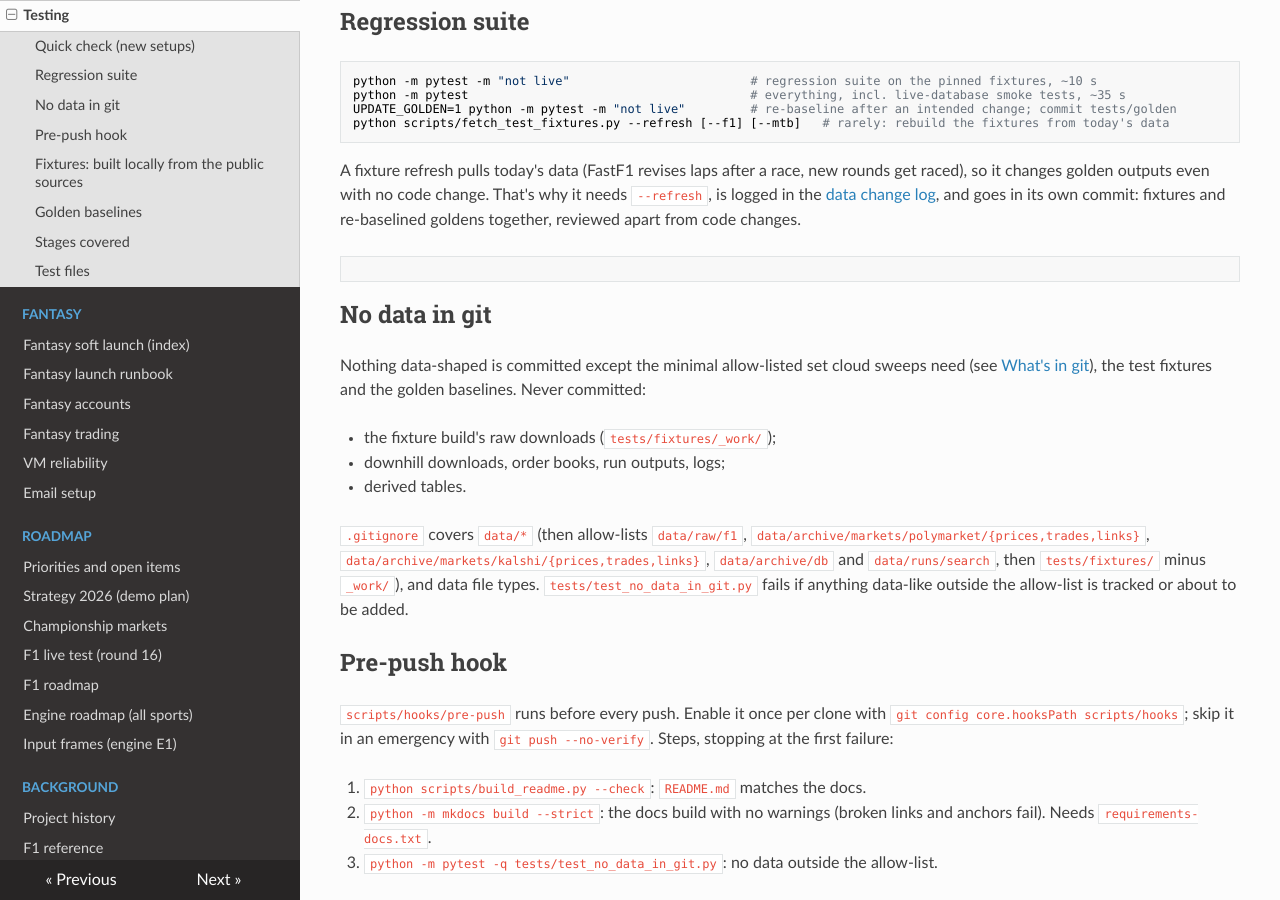
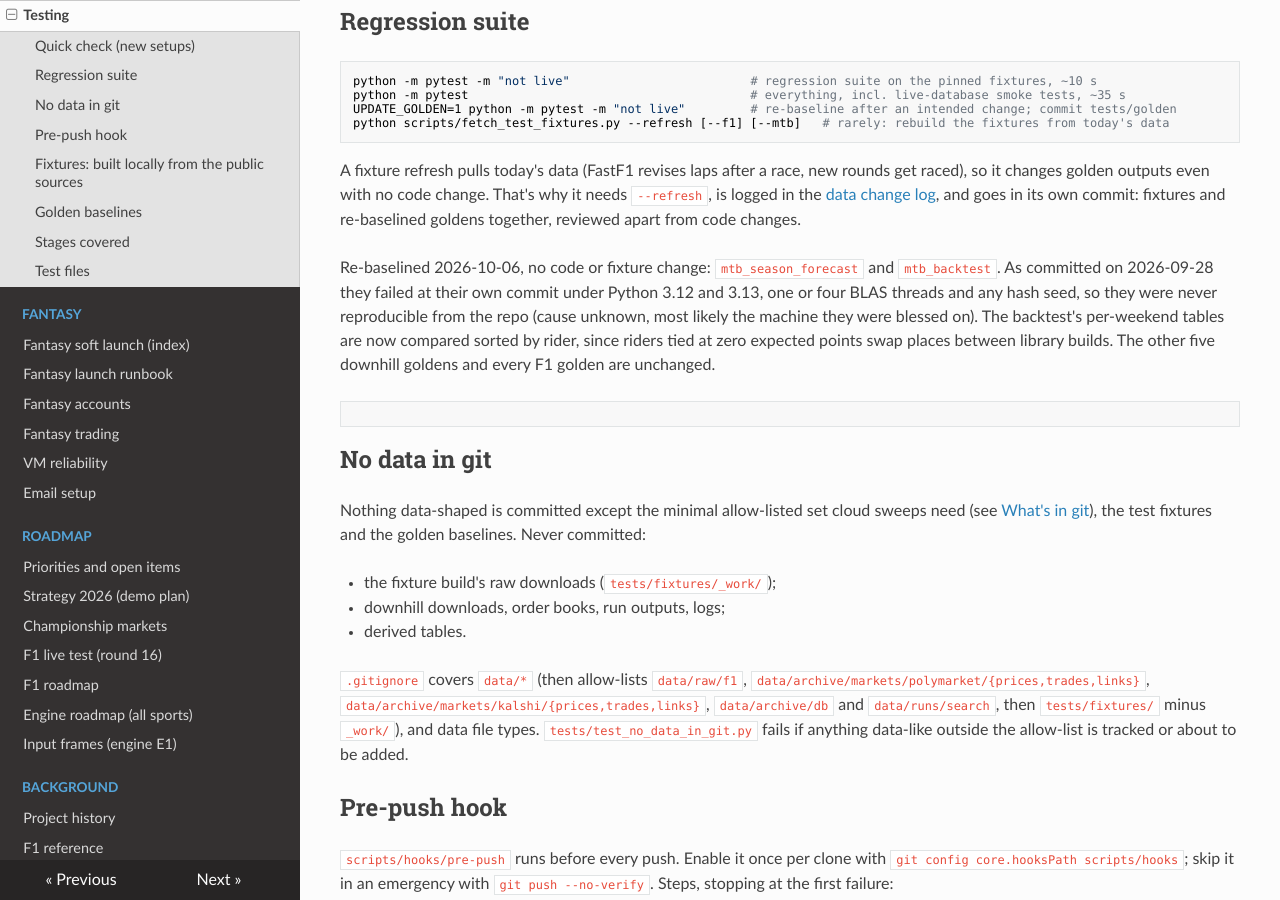
Before and after one commit to lalligagger/racinglines-public, an MkDocs documentation site: the page built from docs/testing.md, in a window 1280 px wide and 900 px high, scrolled down 1056 px. Built offline with MkDocs 1.6.1, drawn with Linux system fonts in a browser that asks for light colours; nearby versions of some CDN libraries.

Commit message:
[tests] Downhill goldens: re-baseline the two that never reproduced, compare backtest tables by rider
Co-Authored-By: Claude Opus 5.5 (1M context) <noreply@anthropic.com>
Claude-Session: https://claude.ai/code/session_01LegXdyHJnJKJ1it5DVd2XT

````diff
--- a/docs/testing.md
+++ b/docs/testing.md
@@ -54,6 +54,12 @@ A fixture refresh pulls today's data (FastF1 revises laps after a race, new roun
 changes golden outputs even with no code change. That's why it needs `--refresh`, is logged in the
 [data change log](data-changes.md), and goes in its own commit: fixtures and re-baselined goldens
 together, reviewed apart from code changes.
+
+Re-baselined 2026-10-06, no code or fixture change: `mtb_season_forecast` and `mtb_backtest`. As committed on
+2026-09-28 they failed at their own commit under Python 3.12 and 3.13, one or four BLAS threads and any hash seed,
+so they were never reproducible from the repo (cause unknown, most likely the machine they were blessed on). The
+backtest's per-weekend tables are now compared sorted by rider, since riders tied at zero expected points swap
+places between library builds. The other five downhill goldens and every F1 golden are unchanged.
 
 ```
 ```
````
Also changed, not shown: 3 other files.
